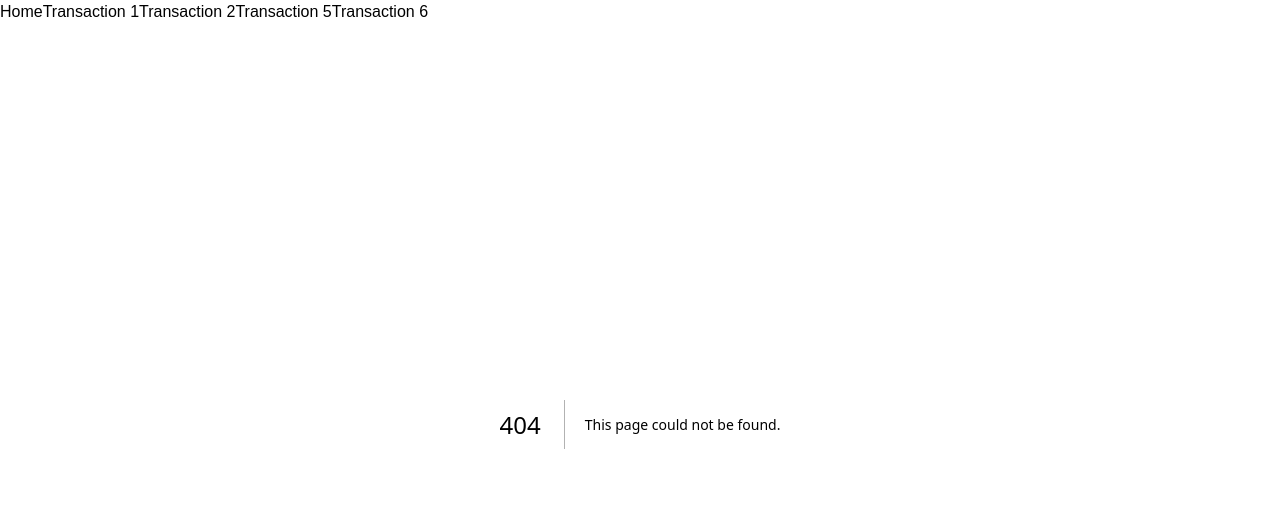
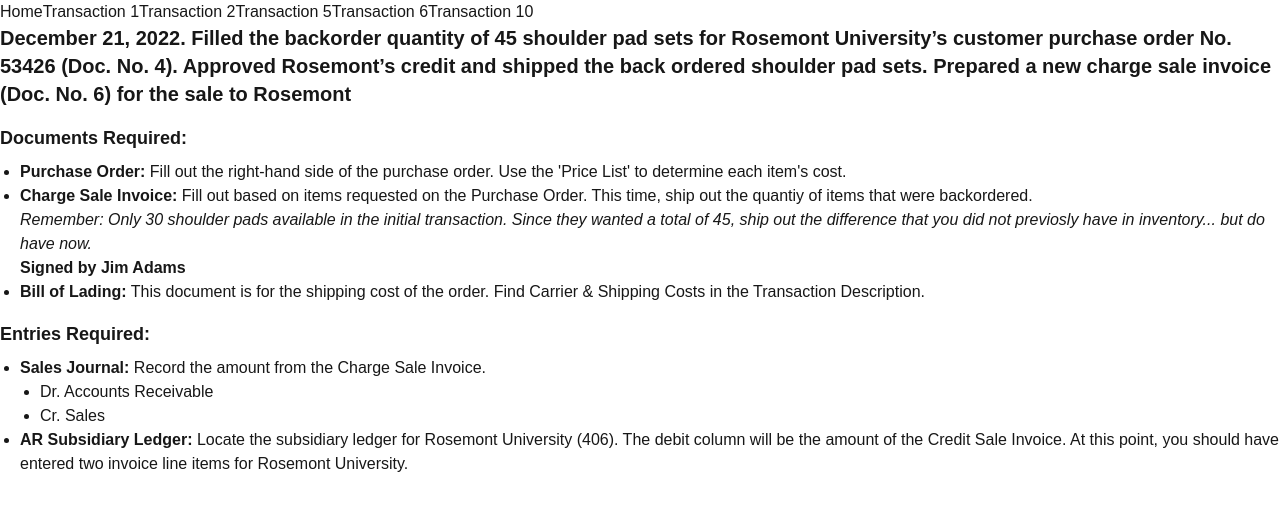
Before and after one commit to ammarhio1/sua-solutions, a Next.js app: page /Transaction10 in a window 1280 px wide. Before the commit this address had no page. Shown: the top 510 px of the page. Built offline with nearby package versions, Linux system fonts and the light colour scheme.

Commit message:
added transaction10

```diff
--- a/src/Components/Menubar.jsx
+++ b/src/Components/Menubar.jsx
@@ -30,6 +30,12 @@
       >
         Transaction 6
       </Link>
+      <Link
+        href="/Transaction10"
+        className="text-blue-600 hover:text-blue-800 px-4 py-2"
+      >
+        Transaction 10
+      </Link>
     </>
   );
 }
--- /dev/null
+++ b/src/app/Transaction10/page.jsx
@@ -0,0 +1,43 @@
+export default function Home() {
+    return (
+      <>
+        <h1 className="text-xl font-bold mb-4">
+        December 21, 2022. Filled the backorder quantity of 45 shoulder pad sets for Rosemont University’s customer
+purchase order No. 53426 (Doc. No. 4). Approved Rosemont’s credit and shipped the back
+ordered shoulder pad sets. Prepared a new charge sale invoice (Doc. No. 6) for the sale to
+Rosemont
+        </h1>
+
+        <h2 className="text-lg font-bold mb-2">Documents Required:</h2>
+        <ul className="list-disc pl-5 mb-4">
+          <li>
+            <strong>Purchase Order:</strong> Fill out the right-hand side of the purchase order. Use the 'Price List' to determine each item's cost.
+          </li>
+          <li>
+            <strong>Charge Sale Invoice:</strong> Fill out based on items requested on the Purchase Order. This time, ship out the quantiy of items that were backordered.
+            <br />
+            <em>Remember: Only 30 shoulder pads available in the initial transaction. Since they wanted a total of 45, ship out the difference that you did not previosly have in inventory... but do have now.</em>
+            <br />
+            <strong>Signed by Jim Adams</strong>
+          </li>
+          <li>
+            <strong>Bill of Lading:</strong> This document is for the shipping cost of the order. Find Carrier & Shipping Costs in the Transaction Description.
+          </li>
+        </ul>
+
+        <h2 className="text-lg font-bold mb-2">Entries Required:</h2>
+        <ul className="list-disc pl-5">
+          <li>
+            <strong>Sales Journal:</strong> Record the amount from the Charge Sale Invoice.
+            <ul className="list-disc pl-5">
+              <li>Dr. Accounts Receivable</li>
+              <li>Cr. Sales</li>
+            </ul>
+          </li>
+          <li>
+            <strong>AR Subsidiary Ledger:</strong> Locate the subsidiary ledger for Rosemont University (406). The debit column will be the amount of the Credit Sale Invoice. At this point, you should have entered two invoice line items for Rosemont University.
+          </li>
+        </ul>
+      </>
+    );
+  }
```
